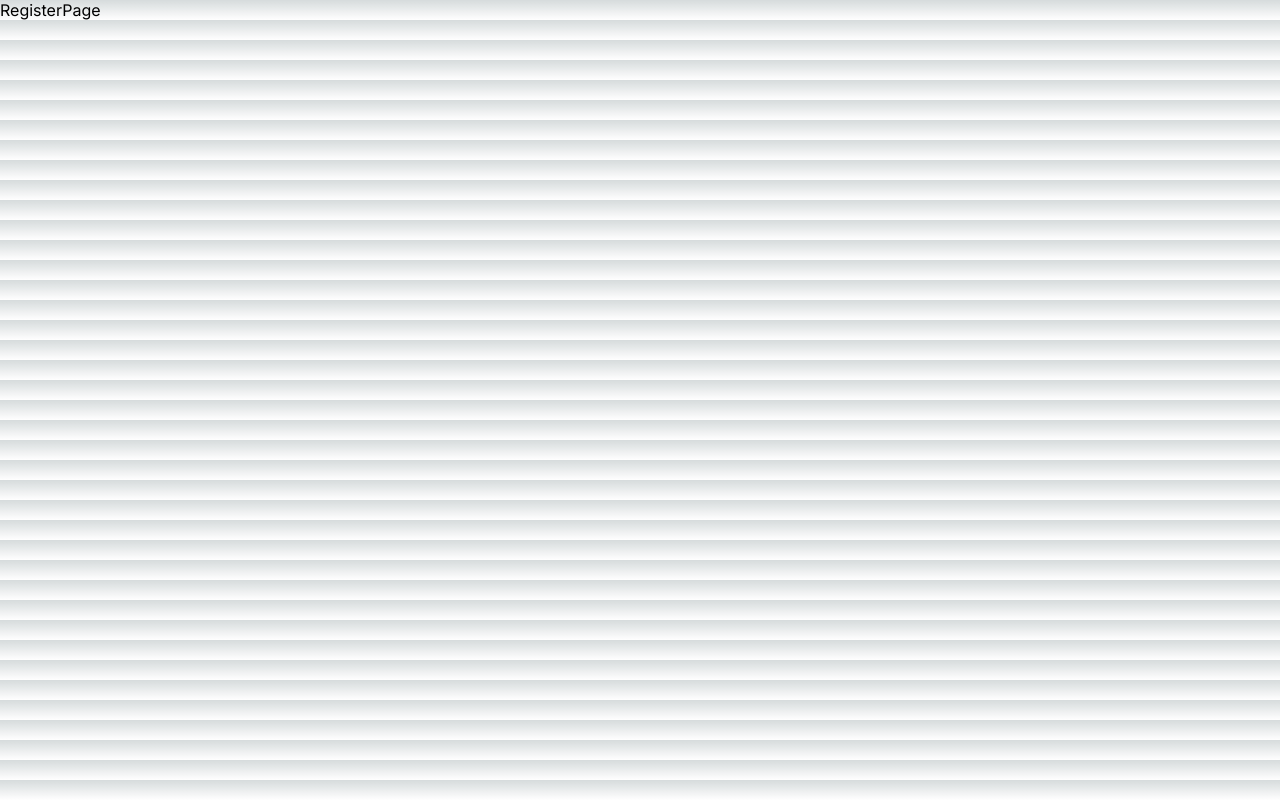
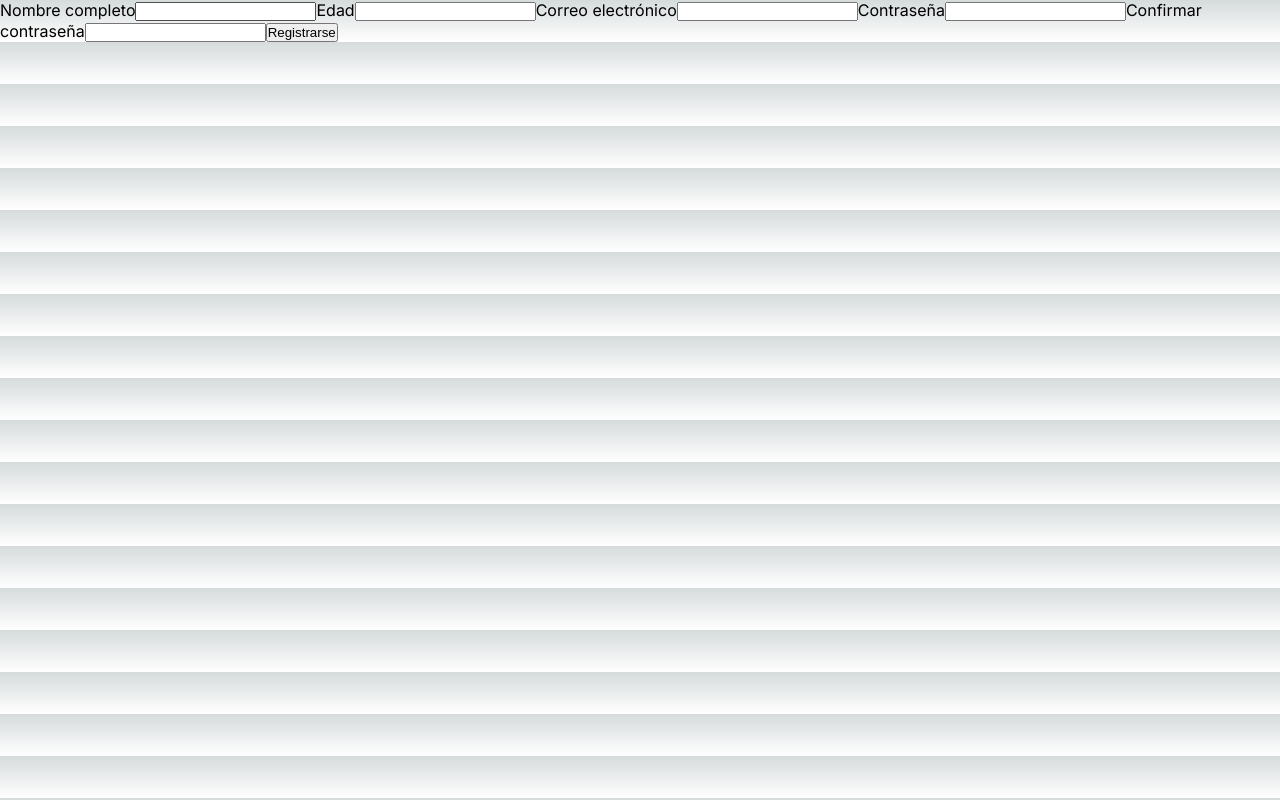
Before and after one commit to Alejandro-Bernal-M/ecobalance, a Next.js app: page /register in a window 1280 px wide. Built offline with nearby package versions, Linux system fonts and the light colour scheme.

Commit message:
Add sign up form without style

```diff
--- a/src/app/api/auth/signup/route.ts
+++ b/src/app/api/auth/signup/route.ts
@@ -7,14 +7,14 @@ export async function POST( request : Request){
   const {fullname, age, email, password} = await request.json();
 
   if(!password || password.length < 8){
-    return NextResponse.json({ message: "password must be at least 8 characters" }, {status: 400})
+    return NextResponse.json({ message: "La contraseña debe ser de al menos 8 caracteres" }, {status: 400})
   }
 
   try {
     await connectDB();
     const userFound = await User.findOne({email})
     if(userFound){
-      return NextResponse.json({message: "email already exists"}, {status: 400})
+      return NextResponse.json({message: "El correo ya está registrado"}, {status: 400})
     }
 
     const hashedPassword = await bcrypt.hash(password, 12)
--- a/src/app/layout.tsx
+++ b/src/app/layout.tsx
@@ -1,5 +1,6 @@
 import './globals.css'
 import { Inter } from 'next/font/google'
+import { Toaster } from 'react-hot-toast'
 
 const inter = Inter({ subsets: ['latin'] })
 
@@ -15,7 +16,10 @@ export default function RootLayout({
 }) {
   return (
     <html lang="en">
-      <body className={inter.className}>{children}</body>
+      <body className={inter.className}>
+        <Toaster />
+        {children}
+        </body>
     </html>
   )
 }
--- a/src/app/register/page.tsx
+++ b/src/app/register/page.tsx
@@ -1,6 +1,61 @@
+'use client'
+import styles from './register.module.css';
+import { FormEvent } from 'react';
+import toast from 'react-hot-toast';
+import axios from 'axios';
+
 function RegisterPage() {
+
+  const handleSubmit = (e: FormEvent<HTMLFormElement>) => {
+    e.preventDefault();
+    const formData = new FormData(e.currentTarget);
+
+    const fullname = formData.get('fullname');
+    const age = formData.get('age');
+    const email = formData.get('email');
+    const password = formData.get('password');
+    const password_confirmation = formData.get('password_confirmation');
+
+    if(!fullname || !age || !email || !password) {
+      toast.error('Todos los campos son obligatorios');
+      return;
+    }
+
+    if(password !== password_confirmation) {
+      toast.error('Las contraseñas no coinciden');
+      return;
+    }
+
+    axios.post('/api/auth/signup', {
+      fullname,
+      age,
+      email,
+      password,
+      password_confirmation
+    }).then(() => {
+      toast.success('Usuario registrado con éxito');
+    }).catch((err) => {
+      toast.error(err.response.data.message);
+    })
+
+  }
+
   return (
-    <div>RegisterPage</div>
+    <div>
+      <form onSubmit={handleSubmit}>
+        <label htmlFor="name">Nombre completo</label>
+        <input type="text" name="fullname" id="name" />
+        <label htmlFor="age">Edad</label>
+        <input type="number" name="age" id="age" />
+        <label htmlFor="email">Correo electrónico</label>
+        <input type="email" name="email" id="email" />
+        <label htmlFor="password">Contraseña</label>
+        <input type="password" name="password" id="password" />
+        <label htmlFor="password_confirmation">Confirmar contraseña</label>
+        <input type="password" name="password_confirmation" id="password_confirmation" />
+        <button type="submit">Registrarse</button>
+      </form>
+    </div>
   )
 }
 
--- a/src/models/user.ts
+++ b/src/models/user.ts
@@ -9,13 +9,13 @@ const UserSchema = new Schema({
     type: String,
     index: true,
     unique: true,
-    required: [true, "Email is required"],
+    required: [true, "El correo es requerido"],
     match: /.+\@.+\..+/,
   },
   age: {
     type: Number,
     required: true,
-    min: [8, "Age must be 8 or older"],
+    min: [8, "Debe ser mayor de 8 años"],
   },
   password: {
     type: String,
```
Also changed, not shown: src/app/register/register.module.css (added).
